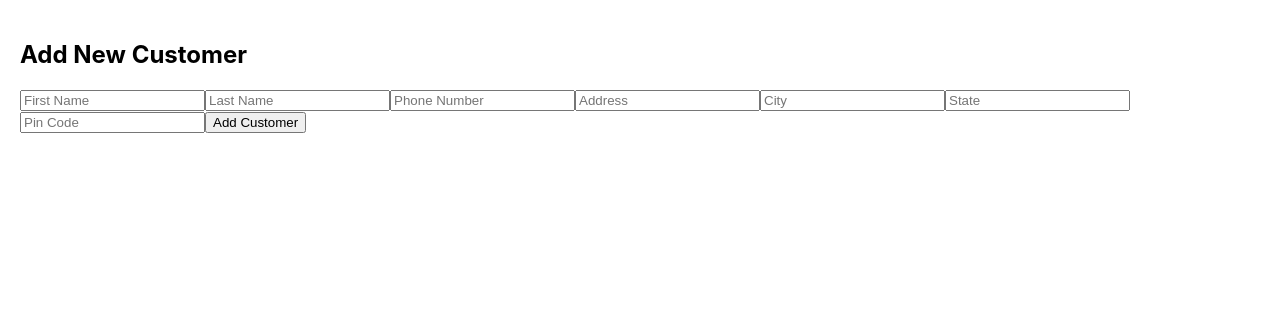
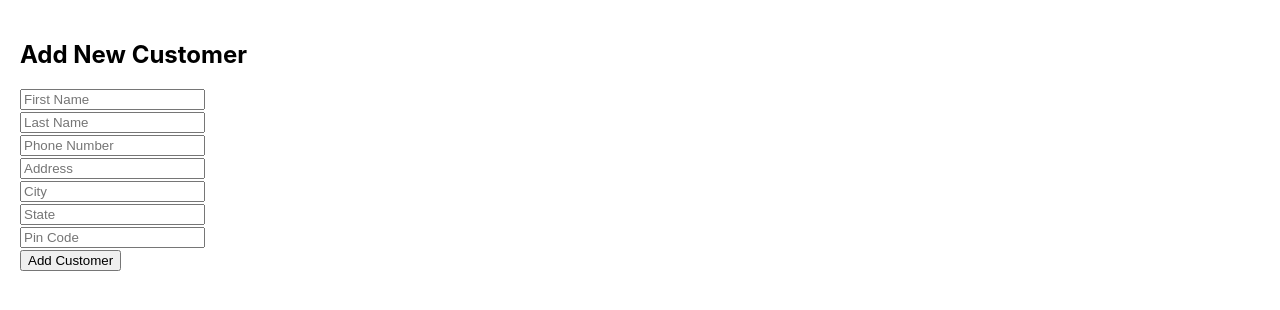
Before and after one commit to Tarunisai/Qwipo_Assignment, a React (Create React App) app in the folder customer-management-app/client/: page /add-customer in a window 1280 px wide. Shown: the top 310 px of the page. Built offline with nearby package versions, Linux system fonts and the light colour scheme.

Commit message:
Added a file

```diff
--- /dev/null
+++ b/customer-management-app/client/src/pages/CustomerFormPage/index.css
@@ -0,0 +1,6 @@
+.form-con{
+    display: flex;
+    flex-direction: column;
+    align-items: flex-start;
+    gap:2px;
+}
--- a/customer-management-app/client/src/pages/CustomerFormPage/index.js
+++ b/customer-management-app/client/src/pages/CustomerFormPage/index.js
@@ -1,6 +1,7 @@
 import { useState, useEffect } from "react";
 import { useNavigate, useParams } from "react-router-dom";
 import api from "../../api/axios";
+import './index.css'
 
 function CustomerFormPage() {
   const { id } = useParams();
```
